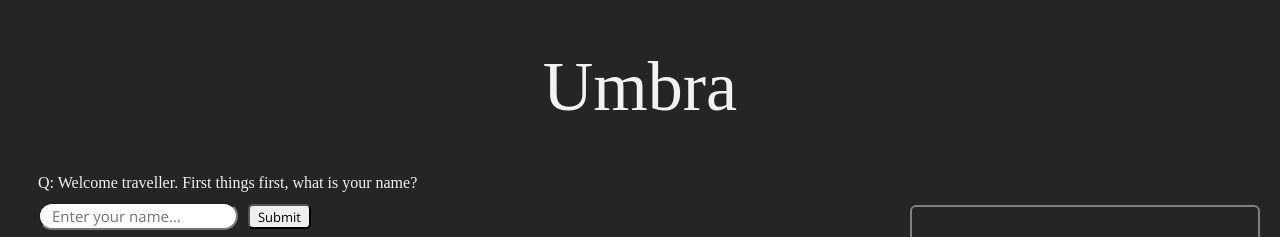
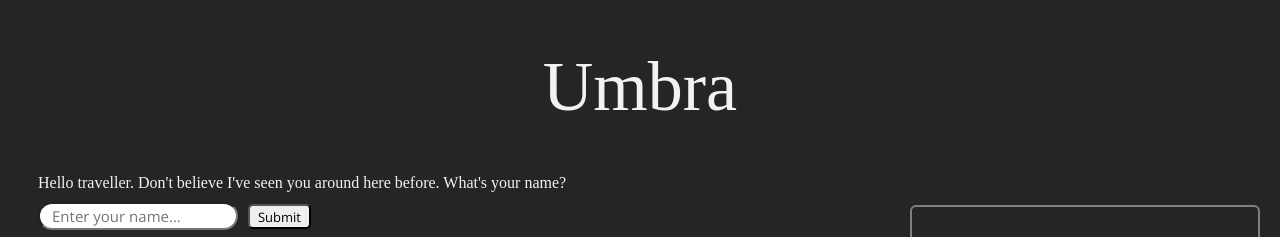
Before and after one commit to ahinkel421/umbra, a React (Create React App) app: page / in a window 1280 px wide. Both pictures are taken after a click on the button "Start Game". Shown: the top 237 px of the page. Built offline with nearby package versions, Linux system fonts and the light colour scheme; a web font is replaced by a local one.

Commit message:
wired up questions

```diff
--- a/src/all-questions.js
+++ b/src/all-questions.js
@@ -1,7 +1,7 @@
 const QUESTIONS = [
 	{
 		number: 0,
-		text: ""
+		text: "Hello traveller. Don't believe I've seen you around here before. What's your name?"
 	}
 ];
 
--- a/src/components/dialog-section.js
+++ b/src/components/dialog-section.js
@@ -6,7 +6,7 @@ export default class DialogSection extends React.Component {
 	render() {
 		return(
 			<section className='dialog-section'>
-				<Question />
+				<Question text={this.props.currentQuestion} />
 			</section>
 		);
 	}
--- a/src/components/landing-page.js
+++ b/src/components/landing-page.js
@@ -3,8 +3,6 @@ import DialogSection from './dialog-section';
 import StatsBox from './stats-box';
 import './landing-page.css';
 import QUESTIONS from '../all-questions';
-
-console.log(QUESTIONS[0]);
 
 export default class LandingPage extends React.Component {
 	constructor(props) {
@@ -22,8 +20,7 @@ export default class LandingPage extends React.Component {
 
 	startGame(startedGame) {
 		this.setState({
-			startedGame,
-			currentQuestion: 1
+			startedGame
 		});
 	}
 
@@ -38,6 +35,7 @@ export default class LandingPage extends React.Component {
 	}
 
 	render() {
+		let currentQuestionText = QUESTIONS[this.state.currentQuestion].text;
 		if(!this.state.startedGame) {
 			return(
 				<div className='button-box'>
@@ -48,7 +46,7 @@ export default class LandingPage extends React.Component {
 		else if(this.state.currentQuestion >= 0) {
 			return(
 				<div>
-					<DialogSection />
+					<DialogSection currentQuestion={currentQuestionText} />
 					<form className='name-form' onSubmit={this.handleSubmit}>
 						<input
 							className='player-name-input'
--- a/src/components/question.js
+++ b/src/components/question.js
@@ -2,18 +2,9 @@ import React from 'react';
 import './question.css'
 
 export default class Question extends React.Component {
-	constructor(props) {
-		super(props);
-		this.state = {
-			questions: [
-
-			],
-			questionNumber: 0
-		}
-	}
 	render() {
 		return(
-			<p>Q: Welcome traveller. First things first, what is your name?</p>
+			<p>{this.props.text}</p>
 		);
 	}
 }
```
